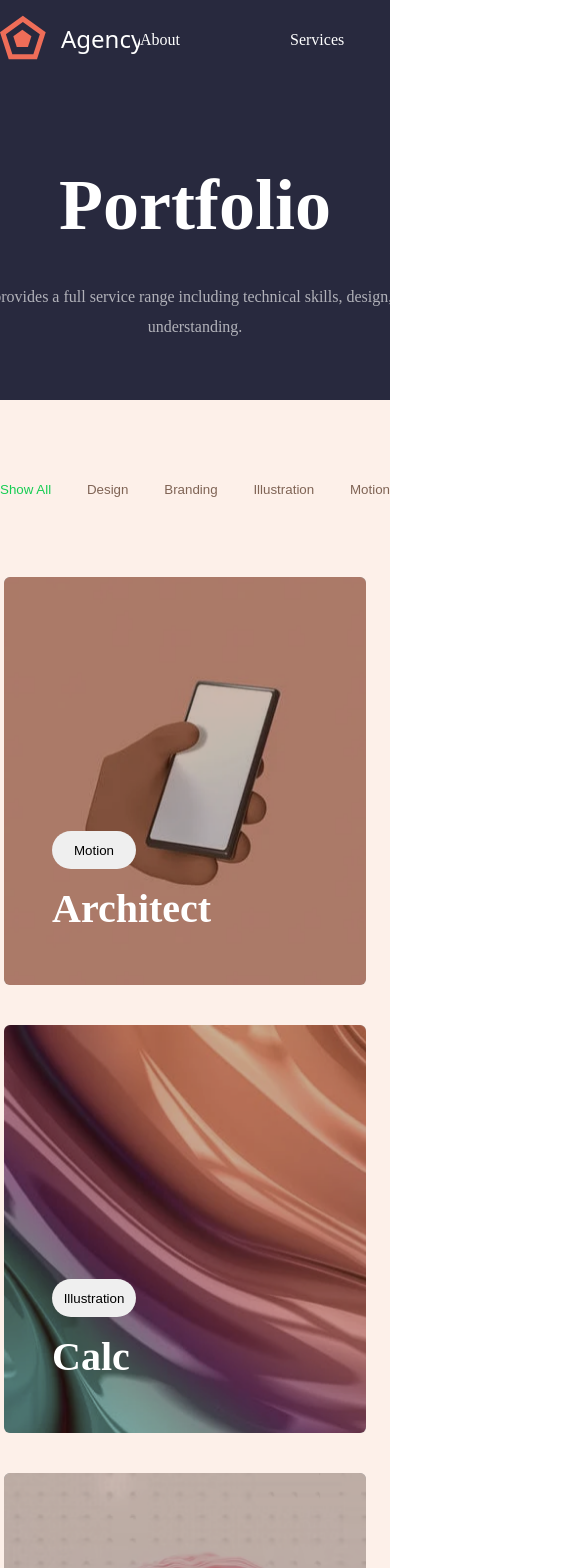
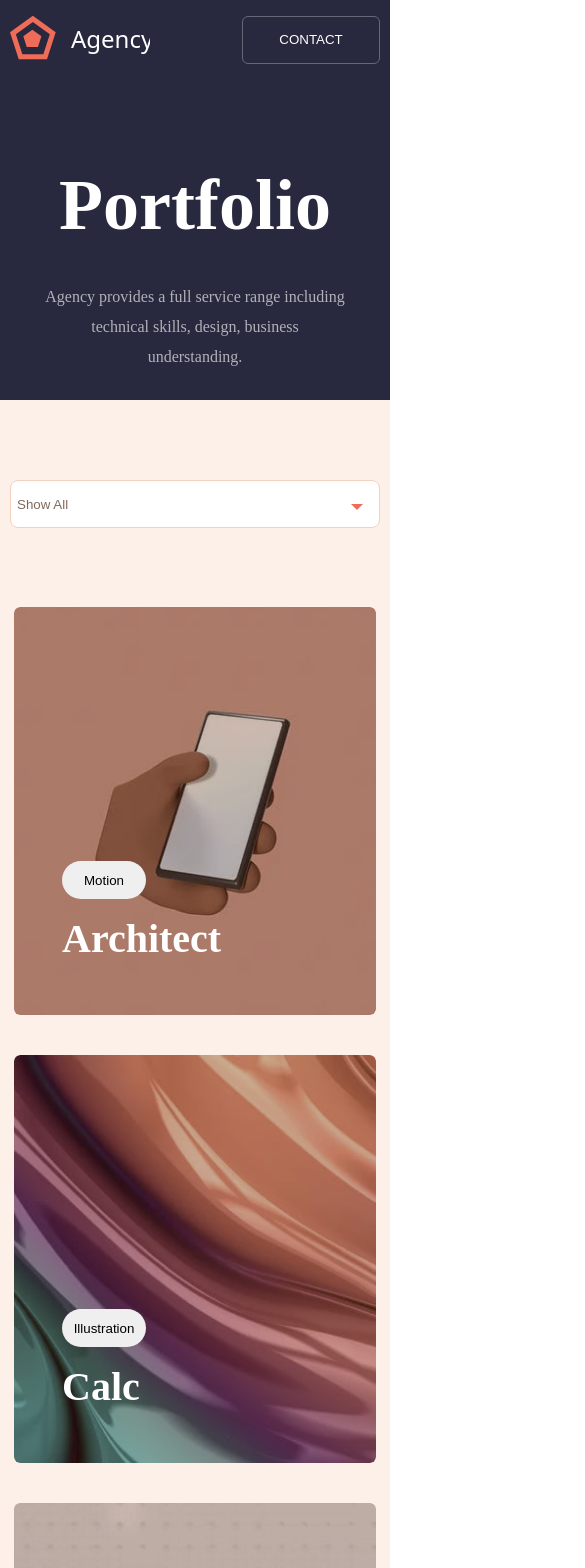
Before and after one commit to Kal1Vane/Test-Task-Shop, a React (Create React App) app: page / in a window 390 px wide. Shown: the top 1568 px of the page, 585 px wide, since content can reach past the window. Built offline with nearby package versions, Linux system fonts and the light colour scheme.

Commit message:
pre-last update

```diff
--- a/src/components/filter/filter.css
+++ b/src/components/filter/filter.css
@@ -5,6 +5,7 @@
   align-items: center;
   justify-content: center;
   padding-top: 80px;
+  position: relative;
 }
 .filter__list {
   display: flex;
@@ -13,8 +14,7 @@
   width: 560px;
 }
 .filter__item {
-  /* color: rgba(22,205,83);
-  color: rgb(112,112,112); */
+
   color: rgba(57,20,0,64%);
 }
 
@@ -29,3 +29,51 @@
 .filter__item.active .filter__item-button{
   color: rgba(22,205,83,100%);
 }
+.filter-mobail__wrapper-select {
+  display: none;
+  width: 100%;
+  max-width: 370px;
+  min-width: 330px;
+}
+.filter-mobail__select-button {
+  background-color: #fff;
+  height: 48px;
+  border: 1px solid rgb(243,209,191);
+  width: 100%;
+  display: flex;
+  align-items: center;
+  justify-content: flex-start;
+  border-radius: 8px;
+  color: rgba(57,20,0,64%);
+  position: relative;
+}
+.filter-mobail__select-button::after {
+  position: absolute;
+  top: 50%;
+  right: 16px;
+  display: block;
+  content: "";
+	border: 6px solid transparent;
+  border-top: 6px solid rgb(239,109,88);
+}
+@media screen and (max-width: 767px) {
+  .filter-mobail__wrapper-select {
+    display: block;
+  }
+  .filter__list {
+    display: none;
+    position: absolute;
+    flex-direction: column;
+    top: 140px;
+    z-index: 1;
+    background-color: #fff;
+    border: 1px solid rgb(243,209,191);
+    max-width: 370px;
+    border-radius: 6px;
+    gap: 5px;
+    padding: 5px 0px;
+  }
+  .filter__list.active {
+    display: flex;
+  }
+}
--- a/src/components/filter/filter.tsx
+++ b/src/components/filter/filter.tsx
@@ -9,17 +9,26 @@ function Filter() :JSX.Element {
   const currentFilter = useAppSelector(getFilter);
   const dispatch = useAppDispatch();
 
-  function onClickChangeFilter(evt : React.MouseEvent<HTMLUListElement, MouseEvent>){
+  function onClickChangeFilter(evt : React.MouseEvent<HTMLDivElement, MouseEvent>){
     const target = evt.target as HTMLElement;
     if (target.tagName !== 'BUTTON'){return;}
-    const name = target.getAttribute('data-name');
-    dispatch(changeFilter(name));
+    if (target.classList.contains('filter-mobail__select-button')){
+      const popUp = document.querySelector('.filter__list');
+      (popUp as HTMLElement).classList.toggle('active');
+    } else if (target.classList.contains('filter__item-button')){
+      const popUp = document.querySelector('.filter__list');
+      (popUp as HTMLElement).classList.remove('active');
+      const name = target.getAttribute('data-name');
+      dispatch(changeFilter(name));
+    }
   }
 
   return (
-    <div className="filter__container">
+    <div onClick={onClickChangeFilter} className="filter__container">
+      <div className="filter-mobail__wrapper-select">
+        <button type="button" className="filter-mobail__select-button">{currentFilter}</button>
+      </div>
       <ul className="filter__list"
-      onClick={onClickChangeFilter}
       >
         {Object.values(FilterName).map((name) => (
           <li
--- a/src/components/header/header.css
+++ b/src/components/header/header.css
@@ -1,10 +1,10 @@
 .header {
   display: flex;
   justify-content: space-between;
-  max-width: 1170px;
+  max-width: 1180px;
   margin: 0 auto;
   align-items: center;
-
+  padding: 0 10px;
 }
 
 .header__container {
@@ -36,3 +36,9 @@
   cursor: pointer;
   text-transform: uppercase;
 }
+
+@media screen and (max-width:1040px) {
+  .header__nav {
+    display: none;
+  }
+}
--- a/src/components/header/header.tsx
+++ b/src/components/header/header.tsx
@@ -6,29 +6,29 @@ function Header() : JSX.Element {
 
 return (
 <div className="header__container">
-  <header className="header">
+  <header className="header" >
     <div className="header__left">
       <Logo />
     </div>
     <nav className="header__nav">
       <ul className="header__nav-list">
         <li className="header__nav-item">
-          <a className="header__nav-link" href={AppRoute.About}>
+          <a className="header__nav-link" onClick={(evt) => evt.preventDefault()} href={AppRoute.About}>
             About
           </a>
         </li>
         <li className="header__nav-item">
-          <a className="header__nav-link" href={AppRoute.Services}>
+          <a className="header__nav-link" onClick={(evt) => evt.preventDefault()}  href={AppRoute.Services}>
            Services
           </a>
         </li>
         <li className="header__nav-item">
-          <a className="header__nav-link" href={AppRoute.Pricing}>
+          <a className="header__nav-link" onClick={(evt) => evt.preventDefault()} href={AppRoute.Pricing}>
            Pricing
           </a>
         </li>
         <li className="header__nav-item">
-          <a className="header__nav-link" href={AppRoute.Blog}>
+          <a className="header__nav-link" onClick={(evt) => evt.preventDefault()}href={AppRoute.Blog}>
            Blog
           </a>
         </li>
--- a/src/components/item-card/item-card.css
+++ b/src/components/item-card/item-card.css
@@ -28,6 +28,7 @@
   bottom: 0;
   transform: translateZ(-10px);
   pointer-events: none;
+  border-radius: 6px;
 }
 .place-card__filter-button,
 .place-card__name {
--- a/src/components/list-card/list-card.css
+++ b/src/components/list-card/list-card.css
@@ -1,6 +1,7 @@
 .main__places {
+  padding: 0 10px;
   padding-top: 75px;
-  max-width: 1170px;
+  max-width: 1180px;
   margin: 0 auto;
 }
 .main__places.empty {
@@ -36,6 +37,19 @@
   display: grid;
   row-gap: 32px;
   column-gap: 30px;
-  grid-template-columns: repeat( auto-fit, minmax(370px, 1fr) );;
+  grid-template-columns: repeat( 4, minmax(330px, 370px) );
   grid-template-rows: auto;
+  justify-content: center;
 }
+
+@media screen and (max-width:1440px) {
+  .place-card__list {
+    grid-template-columns: repeat( 3, minmax(330px, 370px) );
+
+  }
+}
+@media screen and (max-width:1040px) {
+  .place-card__list {
+    grid-template-columns: repeat( auto-fill, minmax(330px, 370px) );
+  }
+}
--- a/src/components/logo/logo.tsx
+++ b/src/components/logo/logo.tsx
@@ -2,7 +2,7 @@ import { AppRoute } from "../../const";
 
 function Logo() : JSX.Element {
   return (
-    <a href={AppRoute.Main} className="header__logo-link">
+    <a href={AppRoute.Main} className="header__logo-link" onClick={(evt) => evt.preventDefault()}>
       <img
       className="header__logo"
       src="img/logo.svg"
--- a/src/components/main-screen/main-screen.css
+++ b/src/components/main-screen/main-screen.css
@@ -31,3 +31,14 @@
   background-color: rgb(253,240,233);
   padding-bottom: 185px;
 }
+
+@media screen and (max-width:767px) {
+  .main__title-description {
+    width: 100%;
+  }
+}
+@media screen and (max-width:464px) {
+  .main__title-description {
+    max-width: 300px;
+  }
+}
```
Also changed, not shown: src/hooks/useMobail.ts (added, +25 -0 lines).
